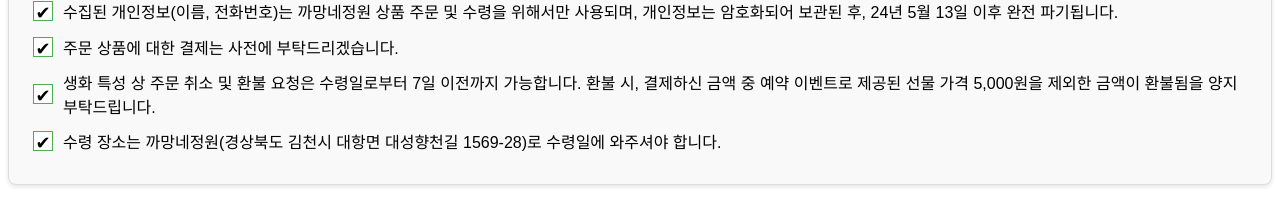
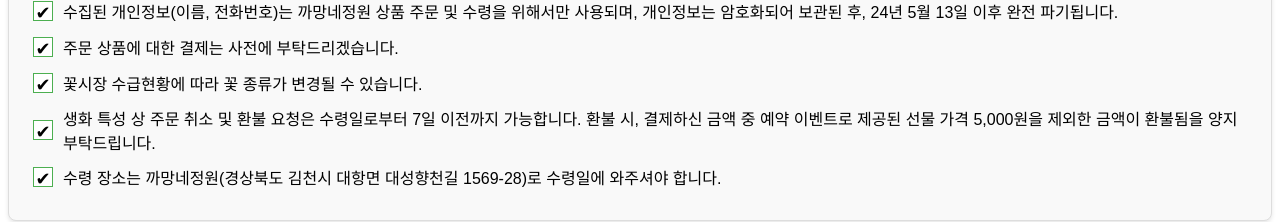
Before and after one commit to helen1031/ggamang_parentsday_fe, a React (Create React App) app: page /edit-order-detail in a window 1280 px wide. Shown: the part 905-1127 px from the top of the page. Built offline with nearby package versions, Linux system fonts and the light colour scheme; no server answers; a web font is replaced by a local one.

Commit message:
update agreement type

```diff
--- a/src/components/make/OrderAgree.js
+++ b/src/components/make/OrderAgree.js
@@ -4,6 +4,7 @@
   // Create state variables to track the agreement status for each category
   const [personalInfoAgreed, setPersonalInfoAgreed] = useState(isEditing);
   const [paymentAgreed, setPaymentAgreed] = useState(isEditing);
+  const [typeAgreed, setTypeAgreed] = useState(isEditing);
   const [refundAgreed, setRefundAgreed] = useState(isEditing);
   const [locationAgreed, setLocationAgreed] = useState(isEditing);
 
@@ -11,13 +12,18 @@
   const handleAgreeAll = () => {
     setPersonalInfoAgreed(true);
     setPaymentAgreed(true);
+    setTypeAgreed(true);
     setRefundAgreed(true);
     setLocationAgreed(true);
   };
 
   const allAgreementsChecked = () => {
     return (
-      personalInfoAgreed && paymentAgreed && refundAgreed && locationAgreed
+      personalInfoAgreed &&
+      paymentAgreed &&
+      typeAgreed &&
+      refundAgreed &&
+      locationAgreed
     );
   };
 
@@ -28,6 +34,7 @@
     personalInfoAgreed,
     paymentAgreed,
     refundAgreed,
+    typeAgreed,
     locationAgreed,
     updateAllAgreementsChecked,
   ]);
@@ -61,6 +68,15 @@
         <div className="checkbox-container">
           <input
             type="checkbox"
+            id="typeAgreement"
+            checked={typeAgreed}
+            onChange={() => setTypeAgreed(!typeAgreed)}
+          />
+          꽃시장 수급현황에 따라 꽃 종류가 변경될 수 있습니다.
+        </div>
+        <div className="checkbox-container">
+          <input
+            type="checkbox"
             id="refundAgreement"
             checked={refundAgreed}
             onChange={() => setRefundAgreed(!refundAgreed)}
```
